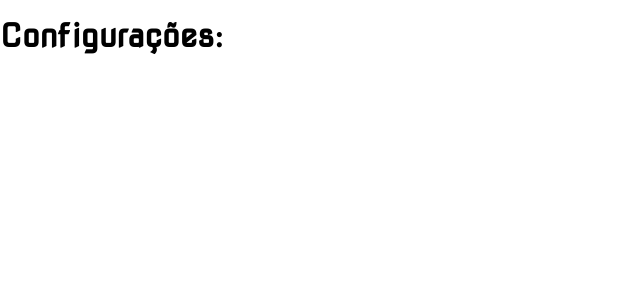
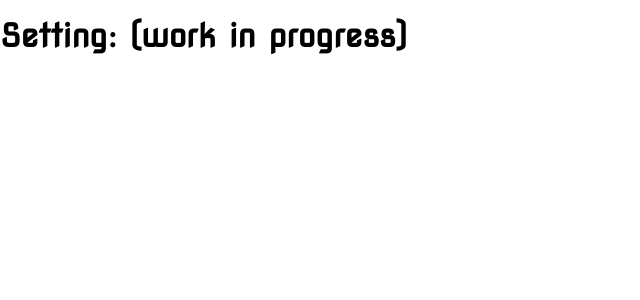
Before and after one commit to guarize/react-trivia-game, a React (Create React App) app: page /settings in a window 1280 px wide. Shown: the top 300 px of the page, without its empty margins (0-640 px from the left). Built offline with nearby package versions, Linux system fonts and the light colour scheme.

Commit message:
cleaning up comments

```diff
--- a/src/components/Timer.jsx
+++ b/src/components/Timer.jsx
@@ -1,7 +1,6 @@
 import React from 'react';
 import PropTypes from 'prop-types';
 import { IoStopwatchSharp } from 'react-icons/io5';
-// import { CountdownCircleTimer } from 'react-countdown-circle-timer';
 import '../styles/Timer.css';
 
 class Timer extends React.Component {
--- a/src/pages/HomeTrivia.jsx
+++ b/src/pages/HomeTrivia.jsx
@@ -6,8 +6,6 @@ import QuestionsTrivia from '../components/QuestionsTrivia';
 import Timer from '../components/Timer';
 import { fetchQuestions } from '../actions/index';
 import '../styles/Trivia.css';
-
-// let timer;
 
 class HomeTrivia extends React.Component {
   constructor(props) {
@@ -156,7 +154,7 @@ class HomeTrivia extends React.Component {
               className="btn-next"
               onClick={ this.addCounter }
             >
-              Próxima
+              Next Question
             </button>
           )}
         </div>
--- a/src/pages/Login.jsx
+++ b/src/pages/Login.jsx
@@ -15,11 +15,11 @@ class Login extends React.Component {
     };
 
     this.handleChange = this.handleChange.bind(this);
-    this.validadeButton = this.validadeButton.bind(this);
+    this.validateButton = this.validateButton.bind(this);
     this.startGame = this.startGame.bind(this);
   }
 
-  validadeButton() {
+  validateButton() {
     const { name, email } = this.state;
     return !(name.length > 0 && email.length > 0);
   }
@@ -80,7 +80,7 @@ class Login extends React.Component {
               type="button"
               data-testid="btn-play"
               className="btn-play"
-              disabled={ this.validadeButton() }
+              disabled={ this.validateButton() }
               onClick={ this.startGame }
             >
               Play
--- a/src/pages/Settings.jsx
+++ b/src/pages/Settings.jsx
@@ -4,7 +4,7 @@ class Settings extends Component {
   render() {
     return (
       <div>
-        <h1 data-testid="settings-title">Configurações:</h1>
+        <h1 data-testid="settings-title">Setting: (work in progress)</h1>
       </div>
     );
   }
```
